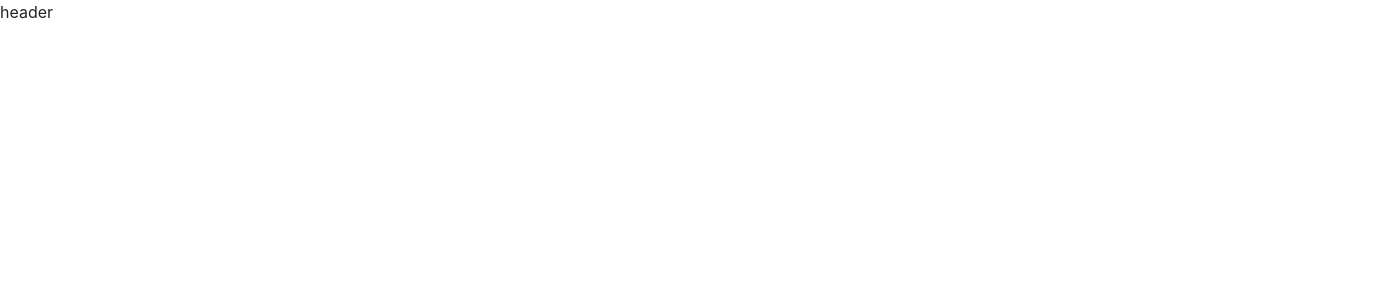
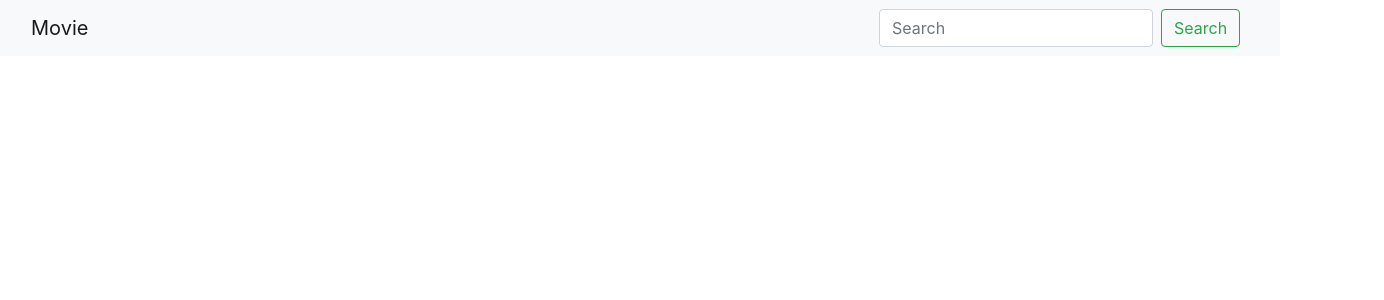
Before and after one commit to YusukeHirose/movie, a React (Create React App) app: page / in a window 1280 px wide. Shown: the top 300 px of the page, 1384 px wide, since content can reach past the window. Built offline with nearby package versions, Linux system fonts and the light colour scheme.

Commit message:
feat: header実装

```diff
--- a/src/components/Header.js
+++ b/src/components/Header.js
@@ -3,9 +3,19 @@
 const Header = () => {
     return (
         <>
-            <div>
-                header
-            </div>
+            <nav className="navbar navbar-expand-lg navbar-light bg-light">
+                <a className="navbar-brand col-md-3" href="localhost:3000">Movie</a>
+                <button className="navbar-toggler" type="button" data-toggle="collapse" data-target="#navbarSupportedContent" aria-controls="navbarSupportedContent" aria-expanded="false" aria-label="Toggle navigation">
+                    <span className="navbar-toggler-icon"></span>
+                </button>
+
+                <div className="collapse navbar-collapse col-md-5 offset-md-5" id="navbarSupportedContent">
+                    <form className="form-inline">
+                        <input className="form-control mr-sm-2" id="searchForm" type="search" placeholder="Search" aria-label="Search"></input>
+                        <button className="btn btn-outline-success my-2 my-sm-0" type="submit">Search</button>
+                    </form>
+                </div>
+            </nav>
         </>
     )
 }
```
